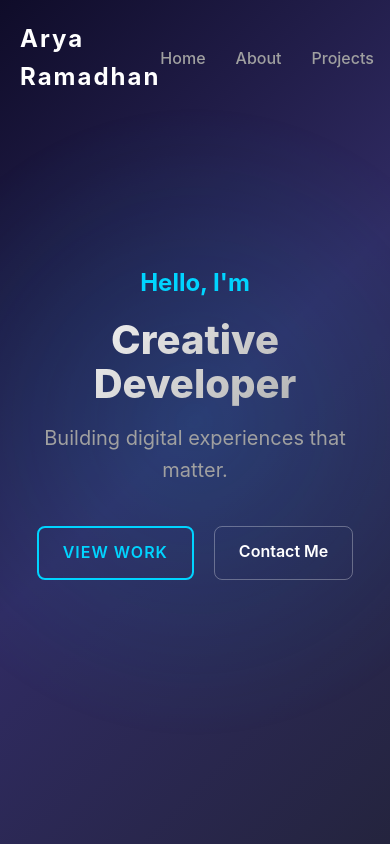
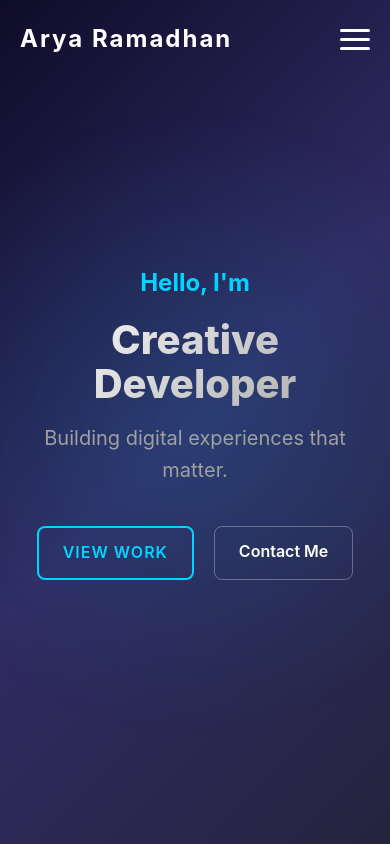
Before and after one commit to sleepyarya/Portfolio, a Vue app: page / in a window 390 px wide. Shown: the top 844 px of the page. Built offline with nearby package versions, Linux system fonts and the light colour scheme.

Commit message:
add responsive Navbar component with scroll-triggered styling and smooth navigation.

```diff
--- a/src/components/Navbar.vue
+++ b/src/components/Navbar.vue
@@ -2,9 +2,21 @@
 import { ref, onMounted, onUnmounted } from 'vue';
 
 const isScrolled = ref(false);
+const isMenuOpen = ref(false);
 
 const checkScroll = () => {
   isScrolled.value = window.scrollY > 50;
+};
+
+const toggleMenu = () => {
+  isMenuOpen.value = !isMenuOpen.value;
+  // Toggle body scroll
+  document.body.style.overflow = isMenuOpen.value ? 'hidden' : '';
+};
+
+const closeMenu = () => {
+  isMenuOpen.value = false;
+  document.body.style.overflow = '';
 };
 
 onMounted(() => {
@@ -13,12 +25,14 @@ onMounted(() => {
 
 onUnmounted(() => {
   window.removeEventListener('scroll', checkScroll);
+  document.body.style.overflow = '';
 });
 
 const scrollTo = (id) => {
   const element = document.getElementById(id);
   if (element) {
     element.scrollIntoView({ behavior: 'smooth' });
+    closeMenu();
   }
 };
 </script>
@@ -27,7 +41,14 @@ const scrollTo = (id) => {
   <nav :class="['navbar', { 'scrolled': isScrolled }]">
     <div class="container">
       <div class="logo">Arya Ramadhan</div>
-      <ul class="nav-links">
+
+      <button class="hamburger" @click="toggleMenu" :class="{ 'active': isMenuOpen }" aria-label="Toggle menu">
+        <span></span>
+        <span></span>
+        <span></span>
+      </button>
+
+      <ul :class="['nav-links', { 'active': isMenuOpen }]">
         <li><a href="#home" @click.prevent="scrollTo('home')">Home</a></li>
         <li><a href="#about" @click.prevent="scrollTo('about')">About</a></li>
         <li><a href="#projects" @click.prevent="scrollTo('projects')">Projects</a></li>
@@ -69,11 +90,13 @@ const scrollTo = (id) => {
   font-weight: 700;
   letter-spacing: 2px;
   color: var(--text-primary);
+  z-index: 1001;
 }
 
 .nav-links {
   display: flex;
   gap: 30px;
+  list-style: none;
 }
 
 .nav-links a {
@@ -81,6 +104,7 @@ const scrollTo = (id) => {
   font-weight: 500;
   color: var(--text-secondary);
   position: relative;
+  text-decoration: none;
 }
 
 .nav-links a:hover {
@@ -101,4 +125,69 @@ const scrollTo = (id) => {
 .nav-links a:hover::after {
   width: 100%;
 }
+
+.hamburger {
+  display: none;
+  flex-direction: column;
+  justify-content: space-between;
+  width: 30px;
+  height: 21px;
+  background: transparent;
+  border: none;
+  cursor: pointer;
+  z-index: 1001;
+  padding: 0;
+}
+
+.hamburger span {
+  width: 100%;
+  height: 3px;
+  background-color: var(--text-primary);
+  border-radius: 3px;
+  transition: all 0.3s ease;
+}
+
+/* Mobile Styling */
+@media (max-width: 768px) {
+  .hamburger {
+    display: flex;
+  }
+
+  .hamburger.active span:nth-child(1) {
+    transform: rotate(45deg) translate(5px, 6px);
+  }
+
+  .hamburger.active span:nth-child(2) {
+    opacity: 0;
+  }
+
+  .hamburger.active span:nth-child(3) {
+    transform: rotate(-45deg) translate(5px, -6px);
+  }
+
+  .nav-links {
+    position: fixed;
+    top: 0;
+    right: 0;
+    width: 100%;
+    height: 100vh;
+    background: rgba(15, 12, 41, 0.95);
+    backdrop-filter: blur(20px);
+    flex-direction: column;
+    justify-content: center;
+    align-items: center;
+    gap: 40px;
+    transform: translateX(100%);
+    transition: transform 0.4s cubic-bezier(0.175, 0.885, 0.32, 1.275);
+  }
+
+  .nav-links.active {
+    transform: translateX(0);
+  }
+
+  .nav-links a {
+    font-size: 1.5rem;
+    color: var(--text-primary);
+  }
+}
 </style>
```
